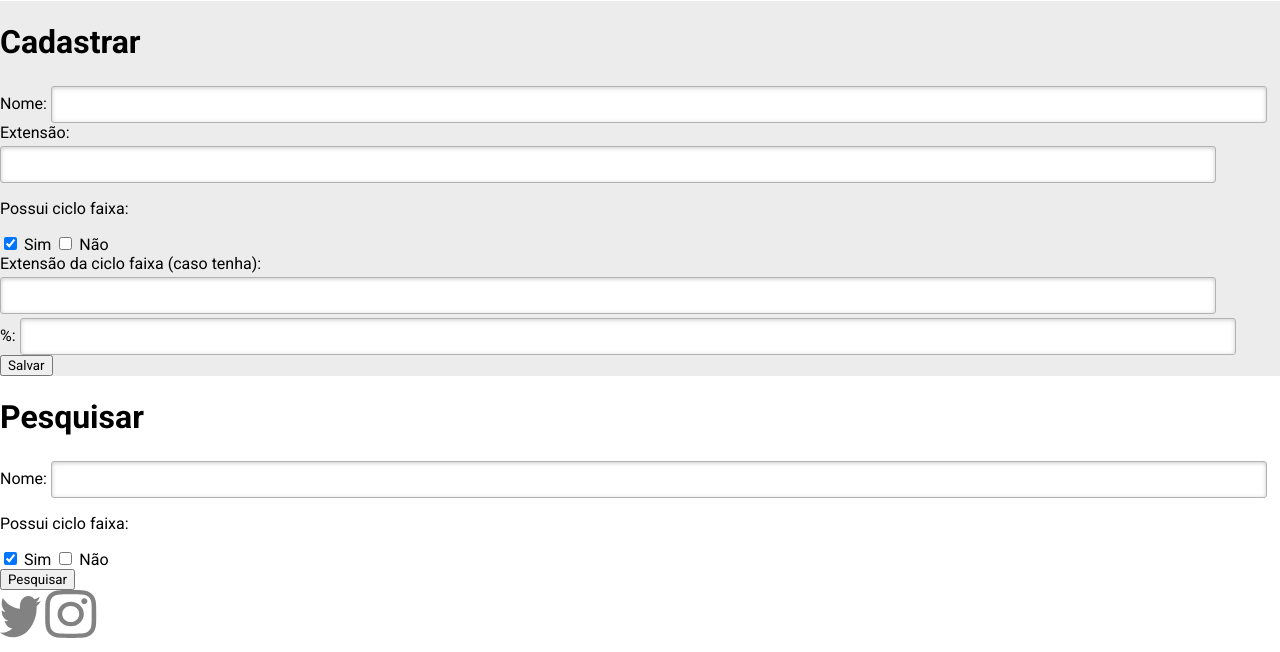
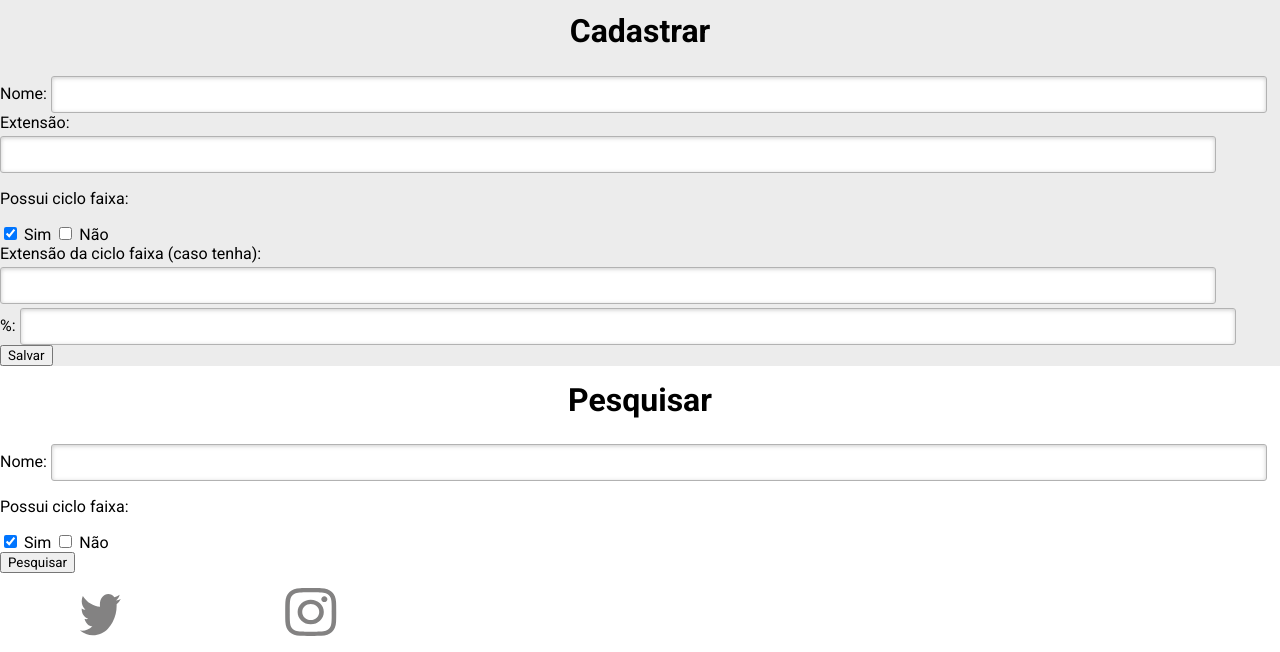
Before and after one commit to dressalsl/cicloFaixa, a plain HTML site: page index.html in a window 1280 px wide. Shown: the part 377-1029 px from the top of the page. Drawn offline with Linux system fonts and the light colour scheme.

Commit message:
ajustes html css

```diff
--- a/style.css
+++ b/style.css
@@ -53,8 +53,21 @@ html, body{
 
 input {
     outline: none;
-  }
+}
+.foto_ciclo_faixa{
+    display:flow-root;
+    display: flex;
+    flex-direction: column;
+}
 
+.pesquisar{
+    text-align: center;
+    margin-top: 15px;
+}
+.cadastrar{
+    text-align: center;
+    margin-top: 15px;
+}
   /*estilo dos input,  menos o checkbox */
   input:not([type="checkbox"]){
     width: 95%;
@@ -135,3 +148,23 @@ input {
     background-color: rgba(229, 229, 229, 0.71);
     display:flow-root;
 }
+.pesquisar{
+    align-items: center;
+}
+.pesquisa{
+    background-color: C4C4C4;
+}
+/* FOOTER */
+.icon_footer{
+    background-color: EA3836;
+    width: 100%;
+    align-items: center;
+}
+.icon_instagram{
+    padding: 0px 80px 0px 80px;
+    margin: 15px 0px 15px 0px;
+}
+.icon_twitter{
+    padding: 0px 80px 0px 80px;
+    margin: 15px 0px 15px 0px;
+}
```
Also changed, not shown: index.html (+1 -1 lines).
